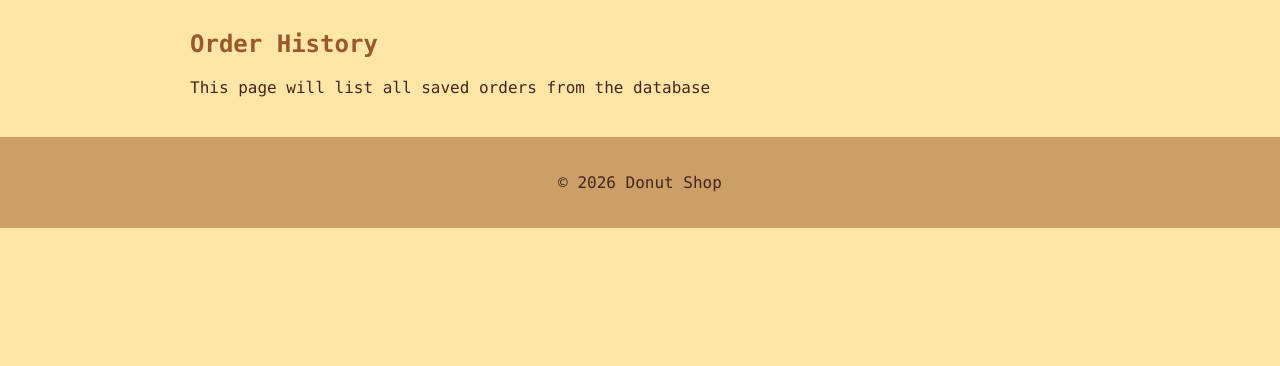
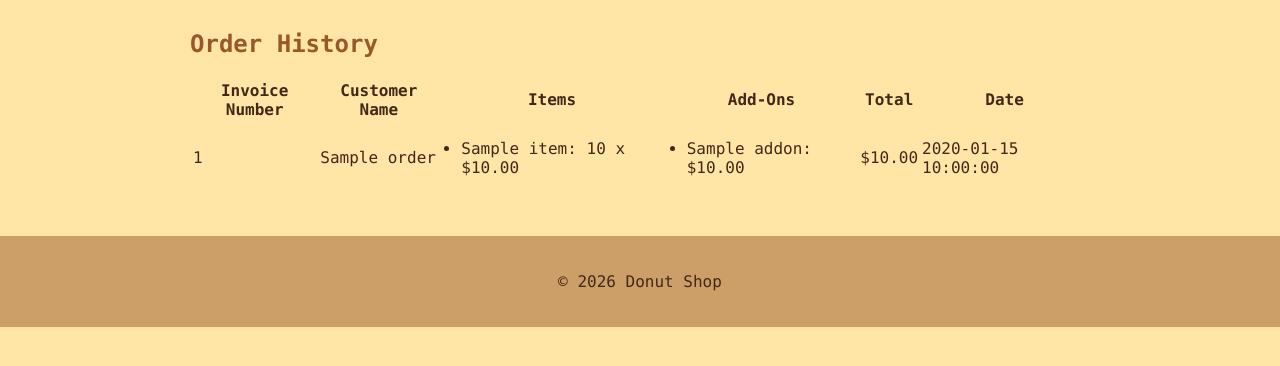
Before and after one commit to st25034/CSC2-flask-internal, a Flask app: template templates/order_history.html in a window 1280 px wide. Shown: the part 122-488 px from the top of the page. Run offline with Flask 3, Linux system fonts and the light colour scheme; the template is opened without the code that fills it: most values are stand-ins (such as "Sample title", 1, 10 or a date in 2020).

Commit message:
created order history table

```diff
--- a/templates/order_history.html
+++ b/templates/order_history.html
@@ -3,6 +3,59 @@
 {% block title %}Order History - Donut Shop{% endblock %}
 
 {% block content %}
-<h2>Order History</h2>
-<p>This page will list all saved orders from the database</p>
+    <h2>Order History</h2>
+
+    {% if orders %}
+        <table>
+            <thead>
+                <tr>
+                    <th>Invoice Number</th>
+                    <th>Customer Name</th>
+                    <th>Items</th>
+                    <th>Add-Ons</th>
+                    <th>Total</th>
+                    <th>Date</th>
+                </tr>
+            </thead>
+
+            <tbody>
+                {% for order in orders %}
+                    <tr>
+                        <td>{{ order['invoice_number'] }}</td>
+
+                        <td>{{ order['customer_name'] }}</td>
+
+                        <td>
+                            <ul>
+                                {% for item, details in order['items'].items() %}
+                                    <li>
+                                        {{ item }}:
+                                        {{ details['quantity'] }} x
+                                        ${{ '%.2f' % details['price'] }}
+                                    </li>
+                                {% endfor %}
+                            </ul>
+                        </td>
+
+                        <td>
+                            <ul>
+                                {% for addon, price in order['addons'].items() %}
+                                    <li>
+                                        {{ addon }}:
+                                        ${{ '%.2f' % price }}
+                                    </li>
+                                {% endfor %}
+                            </ul>
+                        </td>
+
+                        <td>${{ '%.2f' % order['total'] }}</td>
+
+                        <td>{{ order['date'] }}</td>
+                    </tr>
+                {% endfor %}
+            </tbody>
+        </table>
+    {% else %}
+        <p>No past orders found.</p>
+    {% endif %}
 {% endblock %}
```
